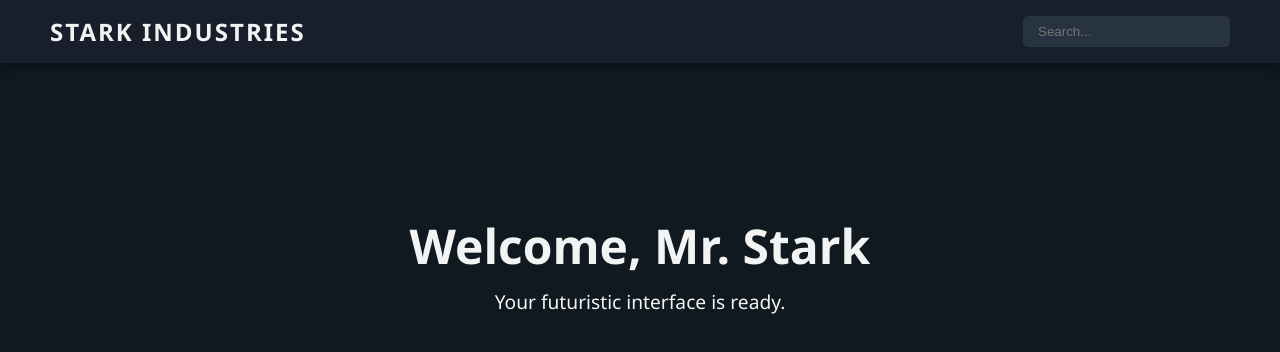
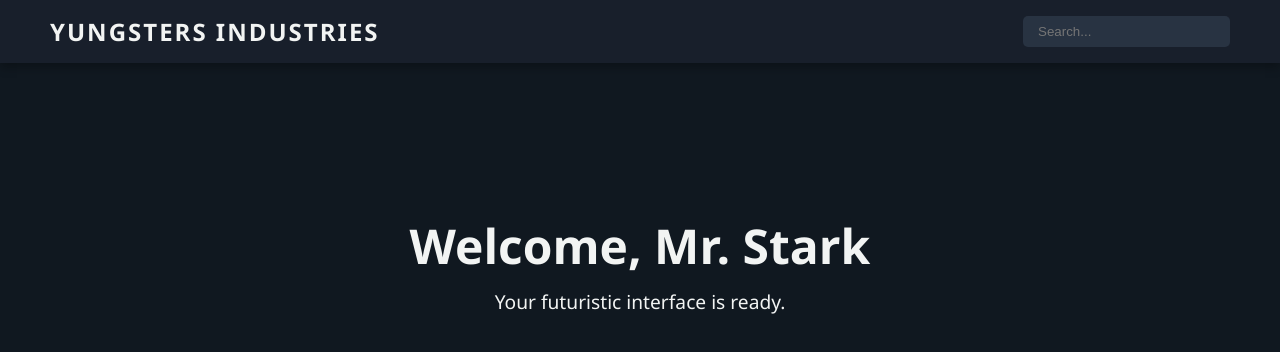
Before and after one commit to TheCreator-techdev/Yungsters, a plain HTML site: page index.html in a window 1280 px wide. Drawn offline with Linux system fonts and the light colour scheme.

Commit message:
Yungsters landingpage

```diff
--- a/index.html
+++ b/index.html
@@ -2,12 +2,12 @@
 <html lang="en">
 <head>
     <meta charset="UTF-8">
-    <title>Futuristic Minimalist Page</title>
+    <title>Yungsters Official</title>
     <link rel="stylesheet" href="style.css">
 </head>
 <body>
     <header>
-        <div class="logo">STARK INDUSTRIES</div>
+        <div class="logo">YUNGSTERS INDUSTRIES</div>
         <nav class="menu">
             <ul>
                 <li><a href="#">Home</a></li>
```
